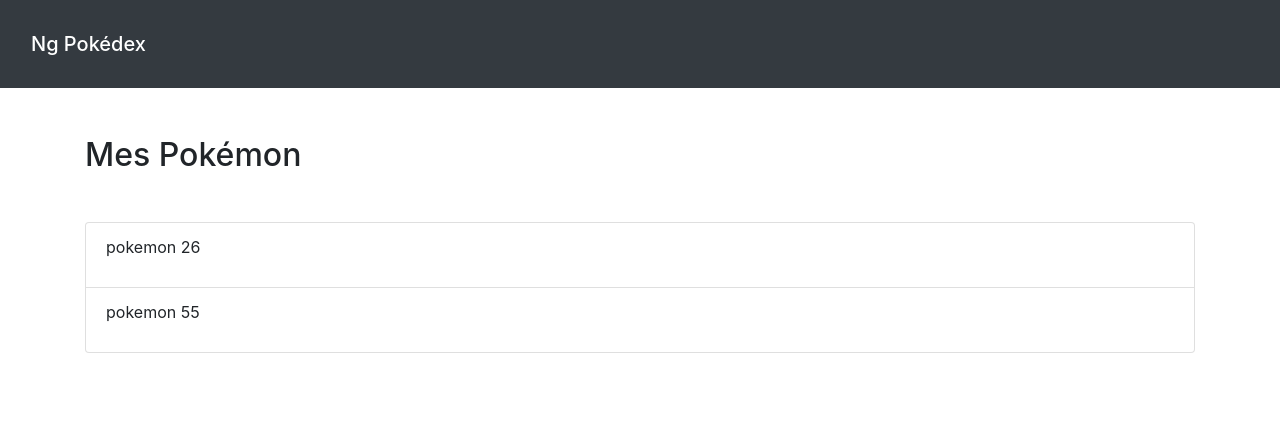
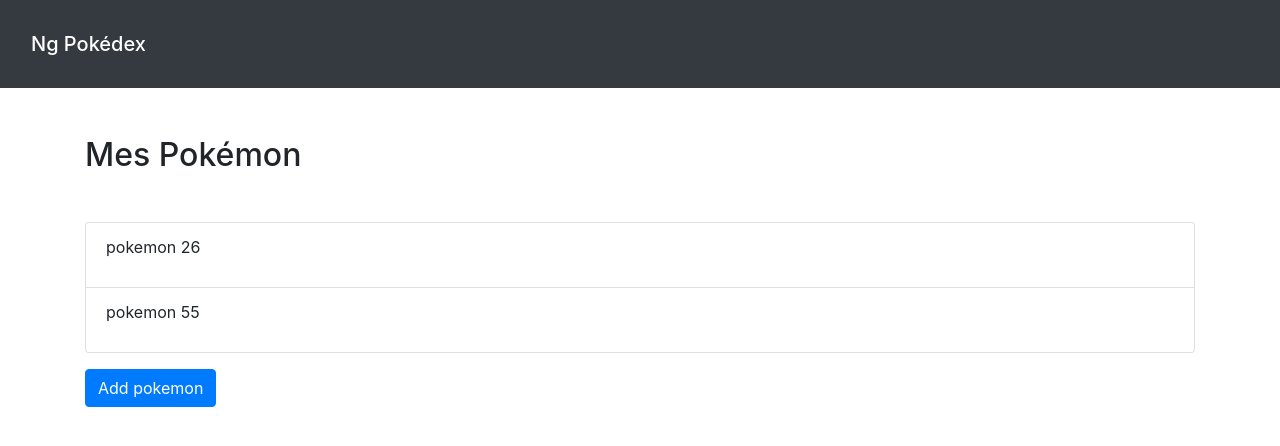
Before and after one commit to mvidailhet/cours-angular-pokedex, an Angular app: page / in a window 1280 px wide. Shown: the top 446 px of the page. Built offline with nearby package versions, Linux system fonts and the light colour scheme.

Commit message:
Property binding, liaison d'une propriété d'un HTML à une variable du TS

```diff
--- a/src/app/components/pokemon-list/pokemon-list.component.html
+++ b/src/app/components/pokemon-list/pokemon-list.component.html
@@ -7,3 +7,6 @@
     <app-pokemon-item></app-pokemon-item>
   </li>
 </ul>
+<div class="py-3">
+  <button class="btn btn-primary" [disabled]="!allowNewPokemon">Add pokemon</button>
+</div>
--- a/src/app/components/pokemon-list/pokemon-list.component.ts
+++ b/src/app/components/pokemon-list/pokemon-list.component.ts
@@ -6,10 +6,14 @@ import { Component, OnInit } from '@angular/core';
   styleUrls: ['./pokemon-list.component.scss']
 })
 export class PokemonListComponent implements OnInit {
+  allowNewPokemon = false;
 
   constructor() { }
 
   ngOnInit(): void {
+    setTimeout(() => {
+      this.allowNewPokemon = true;
+    }, 5000);
   }
 
 }
```
